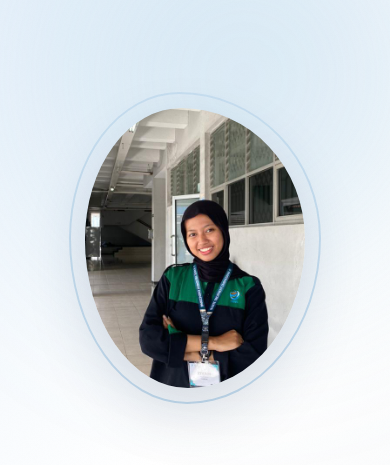
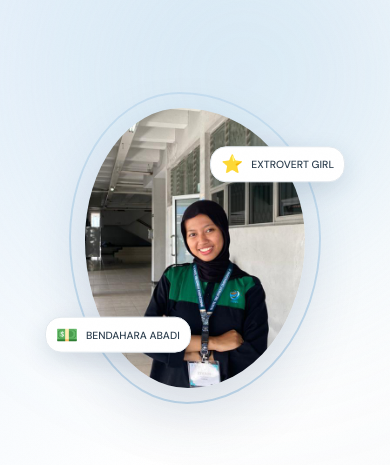
Before and after one commit to ziyafahiraaa/Fortofolioo, a plain HTML site: page index.html in a window 390 px wide. Shown: the part 68-533 px from the top of the page. Drawn offline with nearby package versions, Linux system fonts and the light colour scheme; a web font is replaced by a local one.

Commit message:
Update index.html

```diff
--- a/index.html
+++ b/index.html
@@ -874,7 +874,11 @@
     .hero-content { grid-template-columns: 1fr; padding: 0 24px; padding-top: 80px; }
     .hero-photo-wrap { order: -1; }
     .photo-frame { width: 220px; height: 280px; }
-    .badge1, .badge2 { display: none; }
+    .badge1, .badge2 {
+  display: flex;
+  font-size: 0.65rem;
+  padding: 6px 10px;
+}
     .about-grid, .exp-grid, .skills-wrap, .contact-grid { grid-template-columns: 1fr; }
     .container { padding: 0 24px; }
     footer { flex-direction: column; gap: 8px; text-align: center; }
@@ -1175,7 +1179,7 @@
         <div class="contact-icon">📸</div>
         <div>
           <div class="contact-info-label">Instagram</div>
-          <div class="contact-info-value">@zyhfra</div>
+          <div class="contact-info-value">@zyhfhra</div>
         </div>
       </a>
     </div>
```
